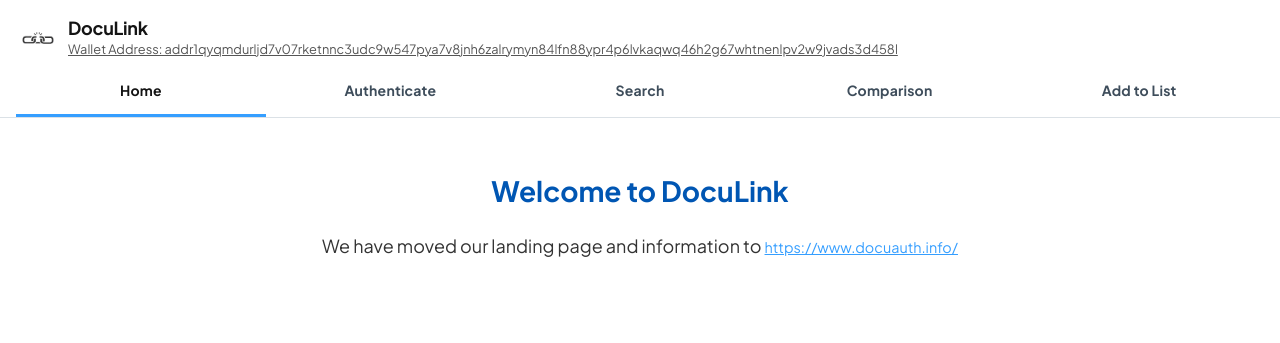
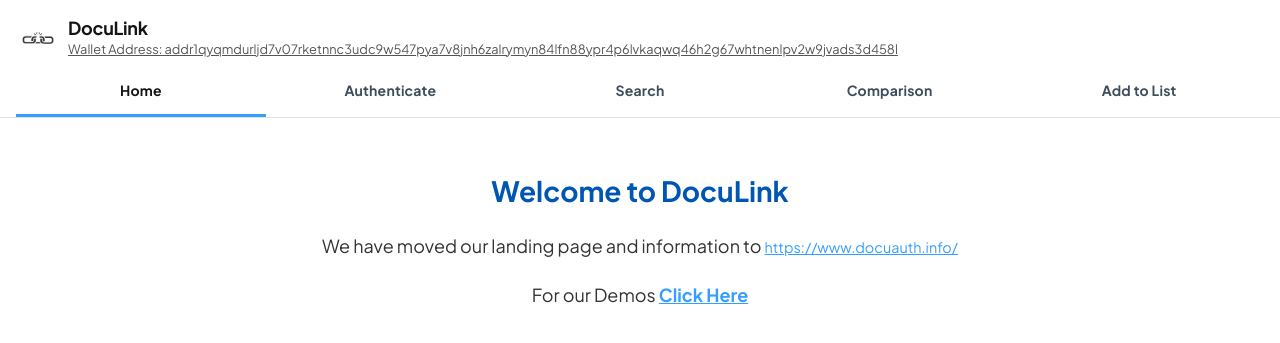
Before and after one commit to AviLPA/avilpa, a Flask app: page / in a window 1280 px wide. Shown: the top 343 px of the page. Run offline with Flask 3, Linux system fonts and the light colour scheme; some libraries are stand-ins or nearby versions.

Commit message:
Update index.html

```diff
--- a/templates/index.html
+++ b/templates/index.html
@@ -111,6 +111,11 @@
             font-weight: bold;
             font-size: 1.1em;
         }
+        .demo-link {
+            color: #359EFF;
+            text-decoration: underline;
+            font-weight: bold;
+        }
     </style>
 </head>
 <body>
@@ -151,6 +156,9 @@
                     <div class="section-content">
                         <h2>Welcome to DocuLink</h2>
                         <p>We have moved our landing page and information to <a href="https://www.docuauth.info/" target="_blank" class="small-link">https://www.docuauth.info/</a></p>
+                        <p class="text-[#333] text-base font-normal leading-normal mt-4">
+                            For our Demos <a href="#" onclick="showSection('authenticate')" class="demo-link">Click Here</a>
+                        </p>
                     </div>
                 </div>
             </div>
@@ -209,7 +217,6 @@
                     </div>
                 </div>
             </div>
-
 
             <!-- Search Section -->
             <div class="section" id="search">
@@ -398,7 +405,7 @@
 
                 const walletInput = document.getElementById('walletInput');
                 const currentWalletAddress = document.getElementById('currentWalletAddress');
-                currentWalletAddress.textContent = walletInput.value || 'DocuLink Test Walletç';
+                currentWalletAddress.textContent = walletInput.value || 'Not provided';
 
                 progressBar.classList.remove('hidden');
                 progress.style.width = '0';
```
Lines whose indentation alone changed are shown as unchanged.
